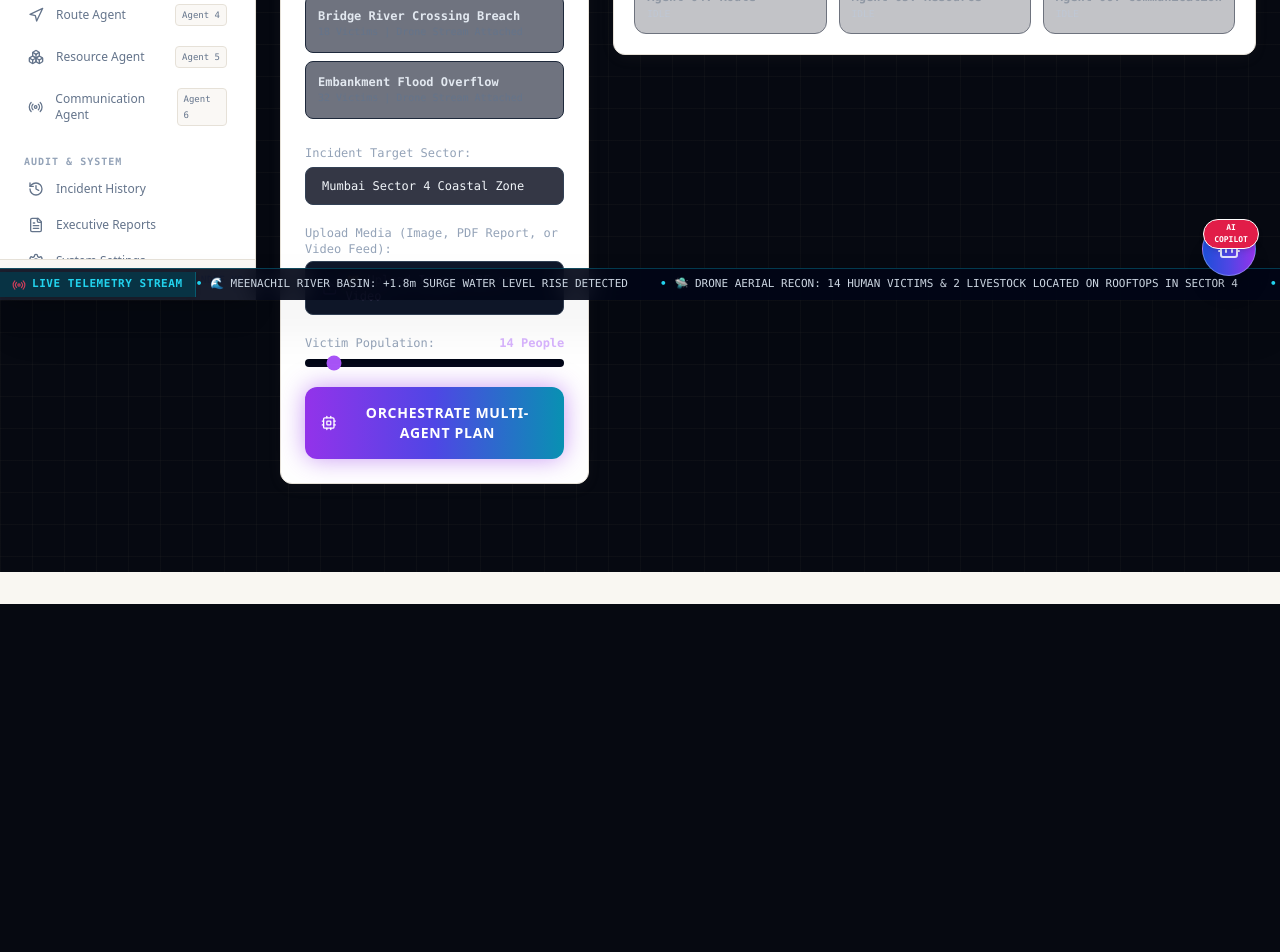
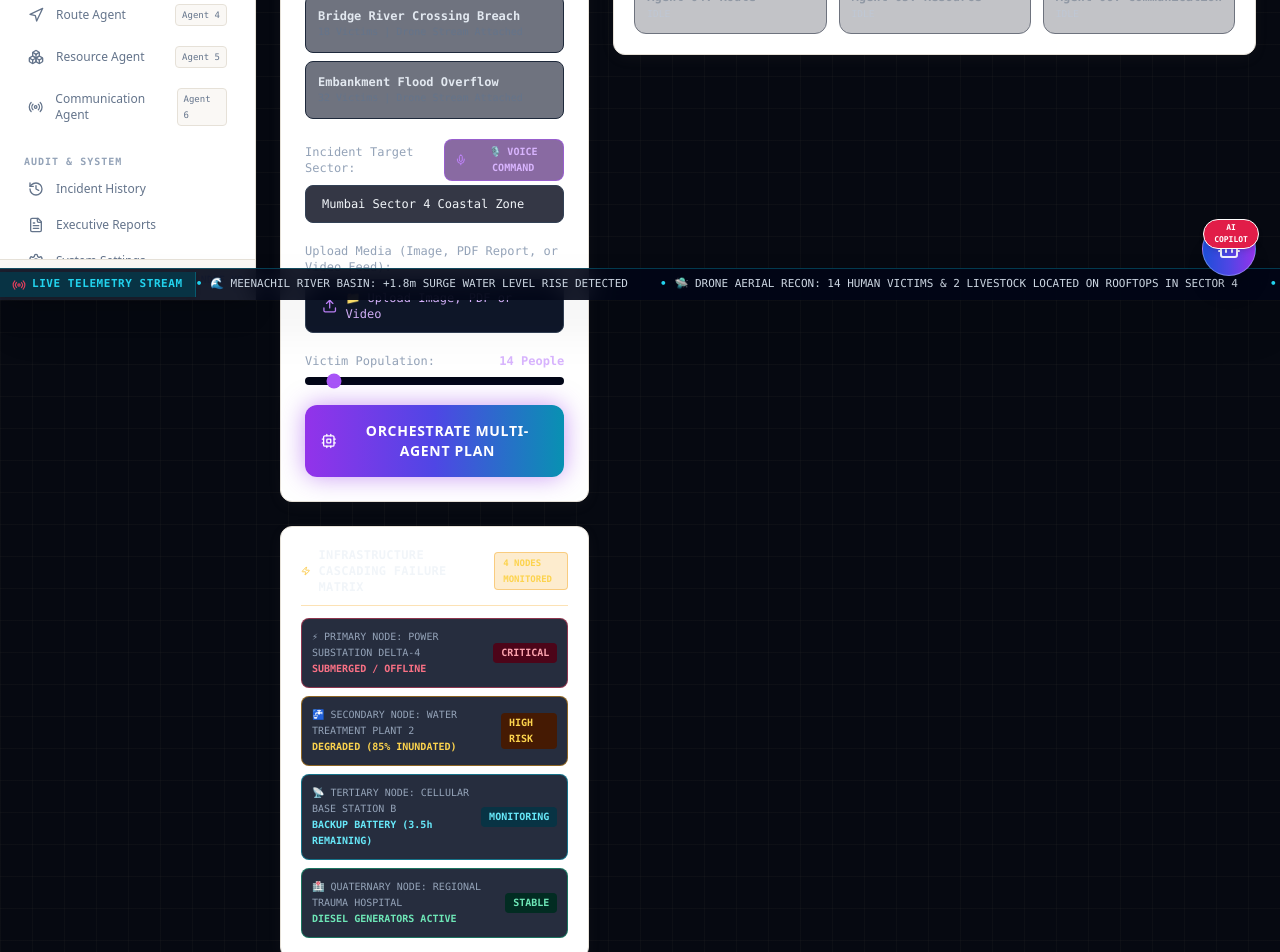
Before and after one commit to kanhaiyapatel59/ANTIVERSE, a React (Vite) app in the folder frontend/: page /commander in a window 1280 px wide. Shown: the part 500-1452 px from the top of the page. Before the commit the page ends 1104 px from the top, so only its background shows below. Built offline with nearby package versions, Linux system fonts and the light colour scheme.

Commit message:
feat: add AI Voice Assistant and Infrastructure Cascading Failure Matrix to Commander Agent

```diff
--- a/frontend/src/pages/CommanderPage.jsx
+++ b/frontend/src/pages/CommanderPage.jsx
@@ -20,7 +20,10 @@ import {
   Zap,
   Activity,
   Layers,
-  Upload
+  Upload,
+  Mic,
+  MicOff,
+  Volume2
 } from 'lucide-react'
 import axios from 'axios'
 import { exportIncidentPDF } from '../utils/pdfExporter'
@@ -48,6 +51,74 @@ export default function CommanderPage() {
   const [error, setError] = useState('')
   const [activeTab, setActiveTab] = useState('plan') // 'plan' | 'telemetry' | 'schema'
   const [showReplayModal, setShowReplayModal] = useState(false)
+
+  // Web Speech API Voice Control for Commander Agent
+  const [isListening, setIsListening] = useState(false)
+  const [voiceFeedback, setVoiceFeedback] = useState('')
+
+  const handleVoiceControl = () => {
+    const SpeechRecognition = window.SpeechRecognition || window.webkitSpeechRecognition
+    if (!SpeechRecognition) {
+      setError('Speech recognition is not supported in this browser window. Use Chrome/Brave/Edge.')
+      return
+    }
+
+    if (isListening) {
+      setIsListening(false)
+      return
+    }
+
+    try {
+      const recognition = new SpeechRecognition()
+      recognition.continuous = false
+      recognition.interimResults = false
+      recognition.lang = 'en-US'
+
+      recognition.onstart = () => {
+        setIsListening(true)
+        setVoiceFeedback('🎙 Listening... Speak directive e.g. "Orchestrate Wayanad with 26 victims"')
+      }
+
+      recognition.onresult = (event) => {
+        const transcript = event.results[0][0].transcript
+        setVoiceFeedback(`Command Received: "${transcript}"`)
+
+        // Parse victim counts
+        const numMatch = transcript.match(/\d+/)
+        if (numMatch) {
+          setPeopleCount(Math.min(150, Math.max(1, parseInt(numMatch[0], 10))))
+        }
+
+        // Parse location
+        const lower = transcript.toLowerCase()
+        if (lower.includes('wayanad')) setLocation('Wayanad Hillside Settlement')
+        else if (lower.includes('mumbai')) setLocation('Mumbai Sector 4 Coastal Zone')
+        else if (lower.includes('bridge')) setLocation('Bridge River Crossing Breach')
+        else if (lower.includes('embankment') || lower.includes('river')) setLocation('Embankment Flood Overflow')
+        else if (transcript.trim().length > 3) setLocation(transcript.trim())
+
+        // Auto orchestrate after 1s
+        setTimeout(() => {
+          handleOrchestrate()
+        }, 1000)
+      }
+
+      recognition.onerror = (event) => {
+        console.warn('Voice control error:', event.error)
+        setIsListening(false)
+        setVoiceFeedback('Voice recognition ended. Click mic to try again.')
+      }
+
+      recognition.onend = () => {
+        setIsListening(false)
+      }
+
+      recognition.start()
+    } catch (e) {
+      console.error(e)
+      setIsListening(false)
+    }
+  }
 
   const handleFileUpload = async (e) => {
     const file = e.target.files[0]
@@ -250,9 +321,33 @@ export default function CommanderPage() {
                 </div>
               </div>
 
-              {/* Location Input */}
-              <div className="space-y-1 pt-1">
-                <label className="text-xs text-slate-400 font-mono">Incident Target Sector:</label>
+              {/* Location Input & Voice Assistant Trigger */}
+              <div className="space-y-1 pt-1 font-mono text-xs">
+                <div className="flex items-center justify-between">
+                  <label className="text-slate-400">Incident Target Sector:</label>
+                  <button
+                    type="button"
+                    onClick={handleVoiceControl}
+                    className={`px-2.5 py-1 rounded-lg border text-[10px] font-bold flex items-center space-x-1.5 transition-all ${
+                      isListening
+                        ? 'bg-rose-950 border-rose-500 text-rose-300 animate-pulse shadow-[0_0_12px_rgba(244,63,94,0.4)]'
+                        : 'bg-purple-950/60 border-purple-500/50 text-purple-300 hover:bg-purple-900'
+                    }`}
+                    title="Speak commands e.g. 'Orchestrate Wayanad Sector with 26 victims'"
+                  >
+                    {isListening ? (
+                      <>
+                        <MicOff className="w-3.5 h-3.5 text-rose-400 animate-bounce" />
+                        <span>LISTENING...</span>
+                      </>
+                    ) : (
+                      <>
+                        <Mic className="w-3.5 h-3.5 text-purple-400" />
+                        <span>🎙️ VOICE COMMAND</span>
+                      </>
+                    )}
+                  </button>
+                </div>
                 <input
                   type="text"
                   value={location}
@@ -262,6 +357,11 @@ export default function CommanderPage() {
                   }}
                   className="w-full bg-slate-950/80 border border-slate-700 focus:border-purple-500 rounded-lg px-4 py-2.5 text-xs text-slate-100 font-mono"
                 />
+                {voiceFeedback && (
+                  <p className="text-[10px] font-mono text-purple-300 pt-0.5 animate-pulse">
+                    {voiceFeedback}
+                  </p>
+                )}
               </div>
 
               {/* Local Image/PDF/Video File Upload */}
@@ -323,6 +423,55 @@ export default function CommanderPage() {
                   <span>{error}</span>
                 </div>
               )}
+            </div>
+
+            {/* INFRASTRUCTURE CASCADING FAILURE TOPOLOGY MATRIX */}
+            <div className="glass-panel p-5 rounded-xl border border-amber-500/40 bg-amber-950/10 space-y-3 font-mono text-xs shadow-md">
+              <div className="flex items-center justify-between border-b border-amber-500/30 pb-2.5">
+                <div className="flex items-center space-x-2">
+                  <Zap className="w-4 h-4 text-amber-400 animate-pulse" />
+                  <h3 className="text-xs font-bold text-slate-100 uppercase tracking-wide">
+                    Infrastructure Cascading Failure Matrix
+                  </h3>
+                </div>
+                <span className="px-2 py-0.5 text-[9px] bg-amber-500/20 text-amber-300 border border-amber-500/40 rounded font-bold">
+                  4 NODES MONITORED
+                </span>
+              </div>
+
+              <div className="space-y-2 text-[10px]">
+                <div className="p-2.5 rounded-lg bg-slate-900/90 border border-rose-500/50 flex items-center justify-between">
+                  <div>
+                    <span className="text-slate-400 block">⚡ PRIMARY NODE: POWER SUBSTATION DELTA-4</span>
+                    <span className="text-rose-400 font-bold">SUBMERGED / OFFLINE</span>
+                  </div>
+                  <span className="px-2 py-0.5 bg-rose-950 text-rose-300 rounded font-bold">CRITICAL</span>
+                </div>
+
+                <div className="p-2.5 rounded-lg bg-slate-900/90 border border-amber-500/50 flex items-center justify-between">
+                  <div>
+                    <span className="text-slate-400 block">🚰 SECONDARY NODE: WATER TREATMENT PLANT 2</span>
+                    <span className="text-amber-300 font-bold">DEGRADED (85% INUNDATED)</span>
+                  </div>
+                  <span className="px-2 py-0.5 bg-amber-950 text-amber-300 rounded font-bold">HIGH RISK</span>
+                </div>
+
+                <div className="p-2.5 rounded-lg bg-slate-900/90 border border-cyan-500/50 flex items-center justify-between">
+                  <div>
+                    <span className="text-slate-400 block">📡 TERTIARY NODE: CELLULAR BASE STATION B</span>
+                    <span className="text-cyan-300 font-bold">BACKUP BATTERY (3.5h REMAINING)</span>
+                  </div>
+                  <span className="px-2 py-0.5 bg-cyan-950 text-cyan-300 rounded font-bold">MONITORING</span>
+                </div>
+
+                <div className="p-2.5 rounded-lg bg-slate-900/90 border border-emerald-500/50 flex items-center justify-between">
+                  <div>
+                    <span className="text-slate-400 block">🏥 QUATERNARY NODE: REGIONAL TRAUMA HOSPITAL</span>
+                    <span className="text-emerald-300 font-bold">DIESEL GENERATORS ACTIVE</span>
+                  </div>
+                  <span className="px-2 py-0.5 bg-emerald-950 text-emerald-300 rounded font-bold">STABLE</span>
+                </div>
+              </div>
             </div>
           </div>
 
```
